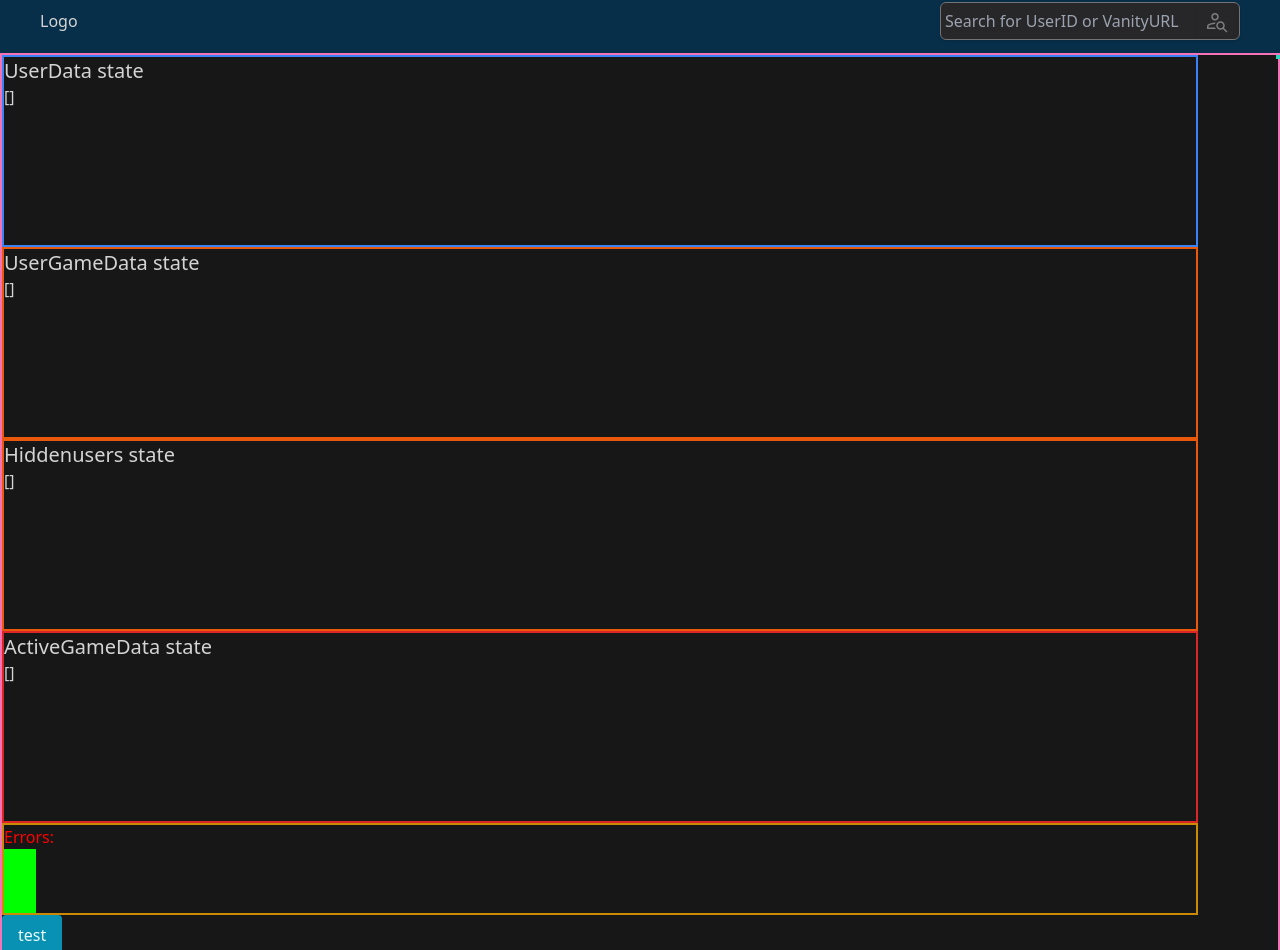
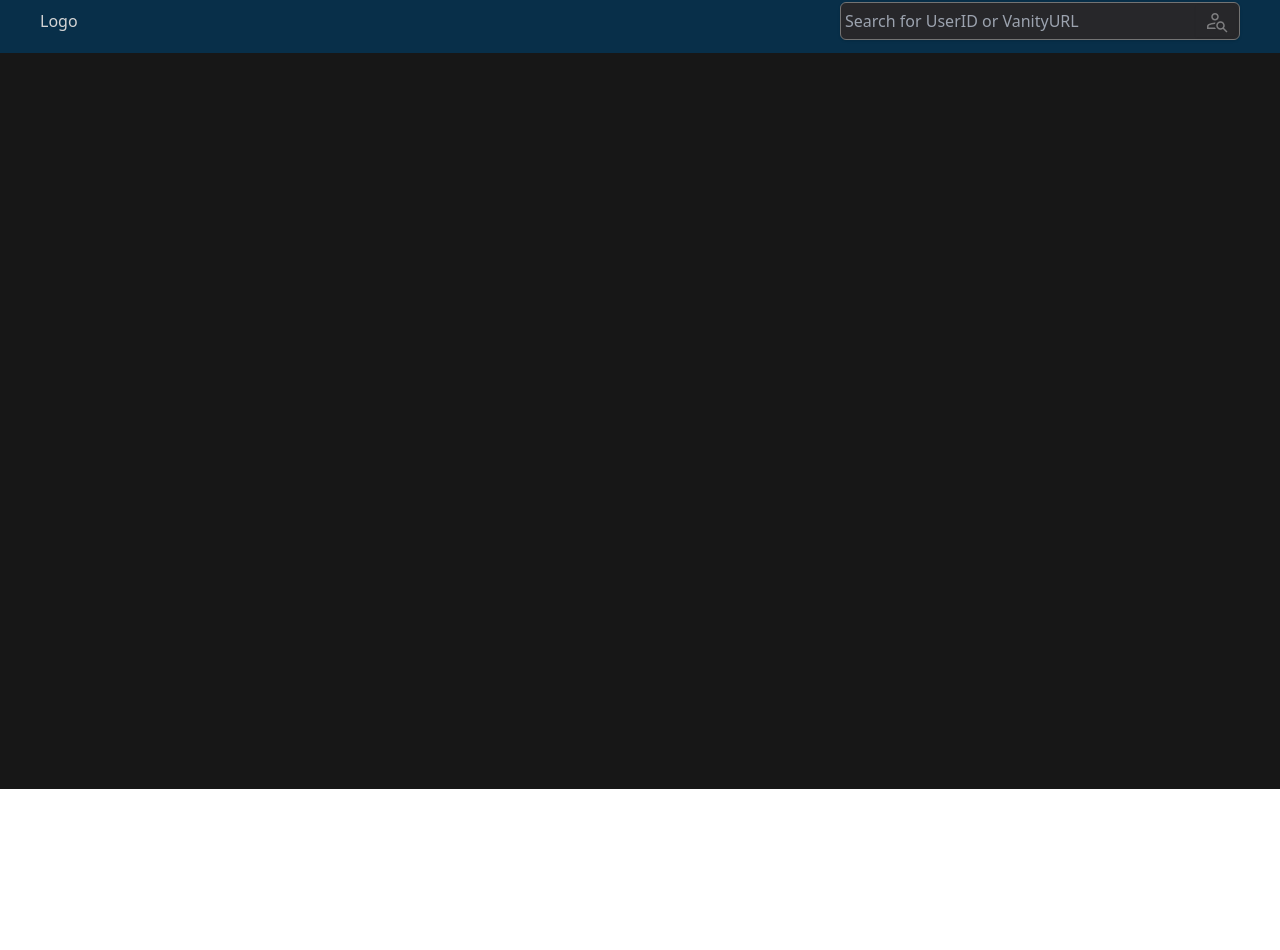
Before and after one commit to getloh/steamtool2, a Next.js app: page /users in a window 1280 px wide. Shown: the part 11-961 px from the top of the page. After the commit the page ends 800 px from the top, so only its background shows below. Built offline with nearby package versions, Linux system fonts and the light colour scheme.

Commit message:
Add loading ripple, add todos, cleanup

```diff
--- a/app/page.tsx
+++ b/app/page.tsx
@@ -2,6 +2,7 @@ import Image from 'next/image'
 import { Inter } from 'next/font/google'
 import styles from './page.module.css'
 import Link from 'next/link'
+import LoadingRipple from '@/components/icons/LoadingRipple'
 
 const inter = Inter({ subsets: ['latin'] })
 
@@ -17,7 +18,7 @@ export default function Home() {
         <Link href='/users'>
           <h2>Click here to go to player compare</h2>
         </Link>
-
+        <LoadingRipple />
       </div>
 
     </main>
--- a/app/users/page.tsx
+++ b/app/users/page.tsx
@@ -10,6 +10,7 @@ import Avatar from '@/components/Avatar';
 import GameTile from '@/components/GameTile';
 import Modal from '@/components/Modal';
 import PlayerModal from '@/components/PlayerModal';
+import LoadingRipple from '@/components/icons/LoadingRipple';
 
 const inter = Inter({ subsets: ['latin'] })
 
@@ -17,8 +18,8 @@ export default function UsersMain()
 {
 
     const [userIds, setUserIds] = useState([]);
+    const [firstLoad, setFirstLoad] = useState(false);
     const [hiddenUserIds, setHiddenUserIds] = useState<string[]>([]);         // Used to filter out Ids that we have already fetched
-
     const [userData, setUserData] = useState<apiPlayerIdSingle[]>([]);      // Holds user api data
     const [userGameData, setUserGameData] = useState<apiGamesListResponse[]>([]);        // An object with userID, and an array of games
     const [search, setSearch] = useState("");   // used only for the search bar
@@ -27,6 +28,11 @@ export default function UsersMain()
     const [activeGameData, setActiveGameData] = useState<apiGameData[]>([]);    // A combined array of games, with additional users property on each game
     const [loadingGames, setLoadingGames] = useState(false);    // TODO: Some sort of loading state?
     const [userModal, setUserModal] = useState<apiPlayerIdSingle>();        // Put API data in here to show the player modal
+
+    //!TODO: If you filter all users, you see the loading circle
+    //!TODO: You can search for and add a user even if they already exist
+    //!TODO: Some sort of clickability on gametiles?
+    //!TODO: Responsive view for avatars
 
     /**If the userData state changes,  */
     useEffect(() =>
@@ -39,9 +45,9 @@ export default function UsersMain()
         }
         else
         {
-            console.log("userData state useffect fired")
-            const idsToFetch = findNewSteamIds(userData, userGameData)      //! I THINK ITS SOMETHING TO DO WITH THIS
-            console.log("I should fetch - " + JSON.stringify(idsToFetch))
+            console.log("userData state useffect fired");
+            const idsToFetch = findNewSteamIds(userData, userGameData);
+            console.log("I should fetch - " + JSON.stringify(idsToFetch));
             idsToFetch.map(id =>
             {
                 if (userGameData.findIndex((gameDataSet) => gameDataSet.steamid == id) !== -1)
@@ -98,6 +104,7 @@ export default function UsersMain()
     async function fetchPlayer()
     {
         setLoadingUser(true);
+        setFirstLoad(true);
         console.log("FETCHPLAYER RUN")
         fetch(`/api/playerid/${search}`)
             .then(res => res.json())
@@ -233,7 +240,7 @@ export default function UsersMain()
 
             <div className="flex justify-between items-center px-10 h-16 bg-sky-950">
                 <h1>Logo</h1>
-                <div className="w-1/4">
+                <div className="w-1/2 lg:w-1/3">
                     <SearchBar
                         value={search}
                         onChange={(text: string) => setSearch(text)}
@@ -242,42 +249,40 @@ export default function UsersMain()
                 </div>
             </div>
 
-            <main className="flex border-2 border-pink-400 min-h-[calc(100vh-4rem)]">
+            <main className="flex min-h-[calc(100vh-4rem)]">
                 <div id="maincontent" className="pr-20 w-full">
 
                     {/* <p>Search state = {search}</p> */}
 
                     <div className="h-auto w-auto overflow-clip">
-                        <div id="USERDATA" className="border-2 border-blue-500">
 
+                        {/* <div id="USERDATA" className="border-2 border-blue-500">
                             <p className="text-xl">UserData state</p>
-
                             <div className="h-40 w-100 overflow-scroll">
                                 {JSON.stringify(userData)}
                             </div>
-                        </div>
+                        </div> */}
 
-
-                        <div id="USERGAMEDATA" className="border-2 border-orange-600">
+                        {/* <div id="USERGAMEDATA" className="border-2 border-orange-600">
                             <p className="text-xl">UserGameData state</p>
                             <div className="h-40 w-100 overflow-scroll">
                                 {JSON.stringify(userGameData)}
                             </div>
-                        </div>
+                        </div> */}
 
-                        <div id="HIDDENUSERS" className="border-2 border-orange-600">
+                        {/* <div id="HIDDENUSERS" className="border-2 border-orange-600">
                             <p className="text-xl">Hiddenusers state</p>
                             <div className="h-40 w-100 overflow-scroll">
                                 {JSON.stringify(hiddenUserIds)}
                             </div>
-                        </div>
+                        </div> */}
 
-                        <div id="ACTIVEGAMEDATA" className="border-2 border-red-600">
+                        {/* <div id="ACTIVEGAMEDATA" className="border-2 border-red-600">
                             <p className="text-xl">ActiveGameData state</p>
                             <div className="h-40 w-100 overflow-scroll">
                                 {JSON.stringify(activeGameData)}
                             </div>
-                        </div>
+                        </div> */}
 
                         {/* <div className="border-2 border-red-600">
                             <p className="text-xl">UserModal</p>
@@ -286,19 +291,19 @@ export default function UsersMain()
                             </div>
                         </div> */}
 
-                        <div className="border-2 border-yellow-600">
+                        {/* <div className="border-2 border-yellow-600">
                             <p style={{ color: "red" }}>Errors: {error}</p>
                             <div style={{ backgroundColor: loadingUser ? "orange" : "lime" }} className="h-8 w-8"></div>
 
                             <div style={{ backgroundColor: loadingGames ? "orange" : "lime" }} className="h-8 w-8"></div>
 
-                        </div>
+                        </div> */}
 
-                        <button onClick={testButton} className="px-4 py-2 bg-cyan-600 rounded hover:bg-cyan-800 transition text-cyan-50">
+                        {/* <button onClick={testButton} className="px-4 py-2 bg-cyan-600 rounded hover:bg-cyan-800 transition text-cyan-50">
                             <p>test</p>
-                        </button>
+                        </button> */}
 
-                        <div className="grid grid-cols-1 md:grid-cols-2 xl:grid-cols-3 border-2 border-purple-400 gap-4">
+                        <div className="grid grid-cols-1 md:grid-cols-2 xl:grid-cols-3 m-2 gap-2">
                             {activeGameData
                                 .sort((a, b) => a.name.localeCompare(b.name))
                                 .sort((a, b) => b.users.length - a.users.length)
@@ -316,10 +321,16 @@ export default function UsersMain()
                                     )
                                 })}
                         </div>
+                        {activeGameData.length == 0 && firstLoad ?
+                            <div className="flex justify-center items-center w-full">
+                                <LoadingRipple />
+                            </div>
+                            :null
+                        }
                     </div>
                 </div>
 
-                <div id="avatararea" className="border-2 border-teal-400 fixed right-0 flex-col flex items-end gap-2">
+                <div id="avatararea" className="fixed right-0 flex-col flex items-end gap-2 mt-2">
                     {userData.map((id, index) =>
                     {
                         return (
@@ -333,9 +344,6 @@ export default function UsersMain()
                             />
                         )
                     })}
-
-
-
 
                 </div>
 
--- a/components/GameTile.tsx
+++ b/components/GameTile.tsx
@@ -16,7 +16,7 @@ export default function GameTile(props: GameTileProps)
 
 
     return (
-        <div className="p-2 sm:p-4 bg-neutral-950 flex justify-between relative rounded-md hover:bg-sky-950 group">
+        <div className="p-2 sm:p-4 bg-neutral-950 flex justify-between relative rounded-md hover:bg-sky-900 group">
             <div className="flex z-10 items-center">
                 {props.data.img_icon_url !== "" ?
 
--- /dev/null
+++ b/components/icons/LoadingRipple.tsx
@@ -0,0 +1,16 @@
+import { SvgProps } from "./SvgProps"
+
+export default function LoadingRipple(props: SvgProps){
+    return (
+
+<svg xmlns="http://www.w3.org/2000/svg" width="300px" height="300px" viewBox="0 0 100 100" preserveAspectRatio="xMidYMid">
+<circle cx="50" cy="50" r="0" fill="none" stroke="#c97e22" stroke-width="2">
+  <animate attributeName="r" repeatCount="indefinite" dur="1.282051282051282s" values="0;40" keyTimes="0;1" keySplines="0 0.2 0.8 1" calcMode="spline" begin="0s"></animate>
+  <animate attributeName="opacity" repeatCount="indefinite" dur="1.282051282051282s" values="1;0" keyTimes="0;1" keySplines="0.2 0 0.8 1" calcMode="spline" begin="0s"></animate>
+</circle><circle cx="50" cy="50" r="0" fill="none" stroke="#1578ba" stroke-width="2">
+  <animate attributeName="r" repeatCount="indefinite" dur="1.282051282051282s" values="0;40" keyTimes="0;1" keySplines="0 0.2 0.8 1" calcMode="spline" begin="-0.641025641025641s"></animate>
+  <animate attributeName="opacity" repeatCount="indefinite" dur="1.282051282051282s" values="1;0" keyTimes="0;1" keySplines="0.2 0 0.8 1" calcMode="spline" begin="-0.641025641025641s"></animate>
+</circle>
+</svg>
+        )
+}
```
Also changed, not shown: components/icons/LoadingRipple.svg (added).
